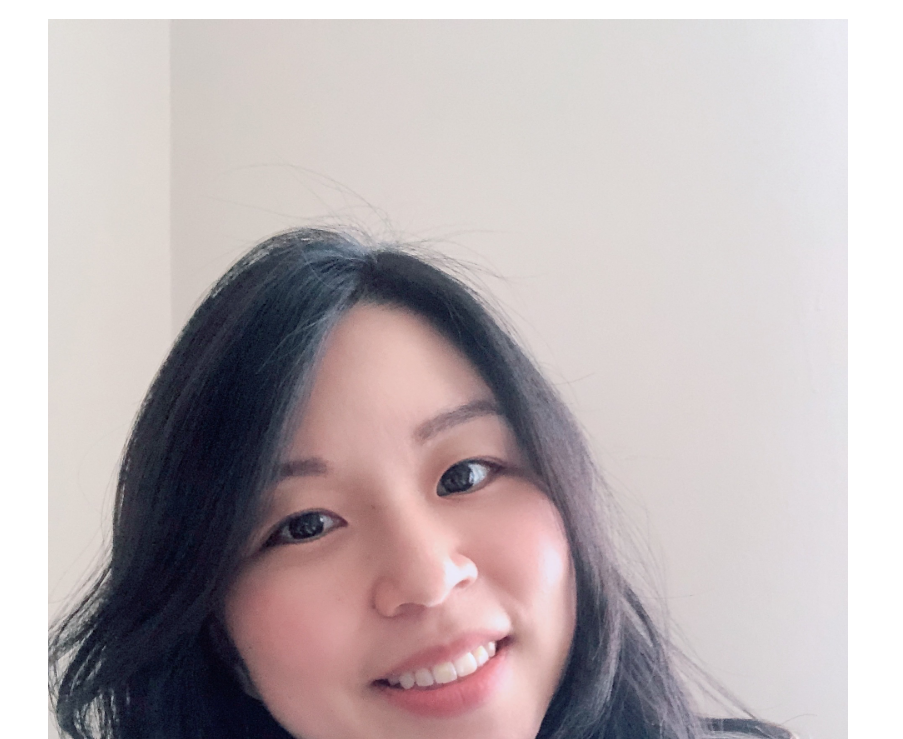
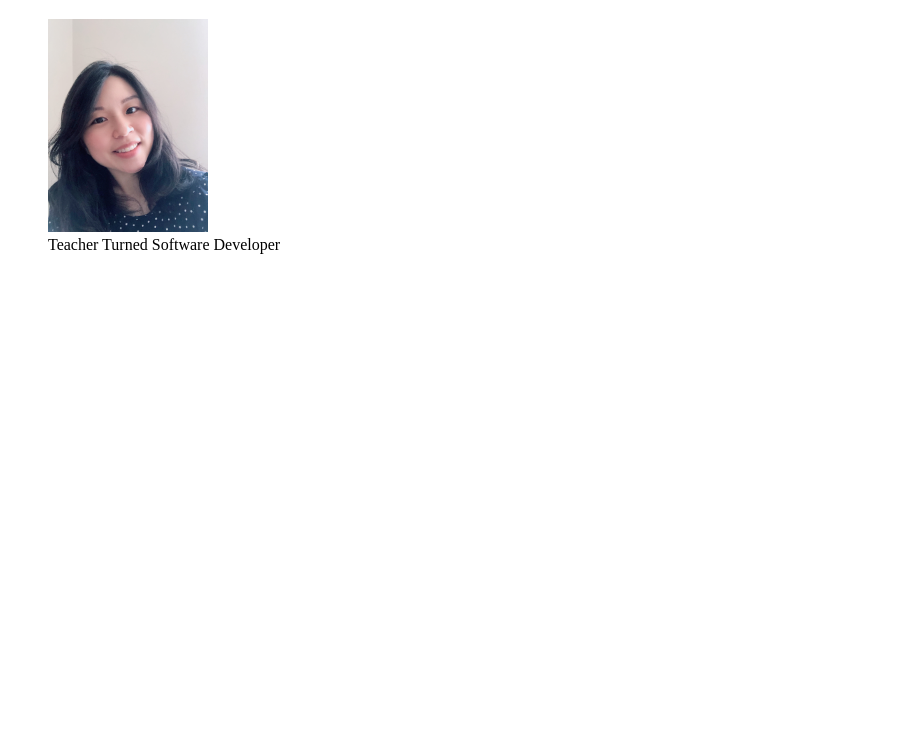
Before and after one commit to eyoo5/Portfolio, a plain HTML site: page public/index.html in a window 1280 px wide. Shown: the part 61-800 px from the top of the page, without its empty margins (0-903 px from the left). Drawn offline with Linux system fonts and the light colour scheme.

Commit message:
resizing photo

```diff
--- a/public/index.html
+++ b/public/index.html
@@ -11,7 +11,7 @@
   <body>
     <h1>Explore the World of Esther</h1>
     <figure>
-      <img style="width: 50em" src="ProfilePic.jpeg" id="profile" />
+      <img style="width: 10em" src="ProfilePic.jpeg" id="profile" />
       <figcaption>Teacher Turned Software Developer</figcaption>
     </figure>
   </body>
```
